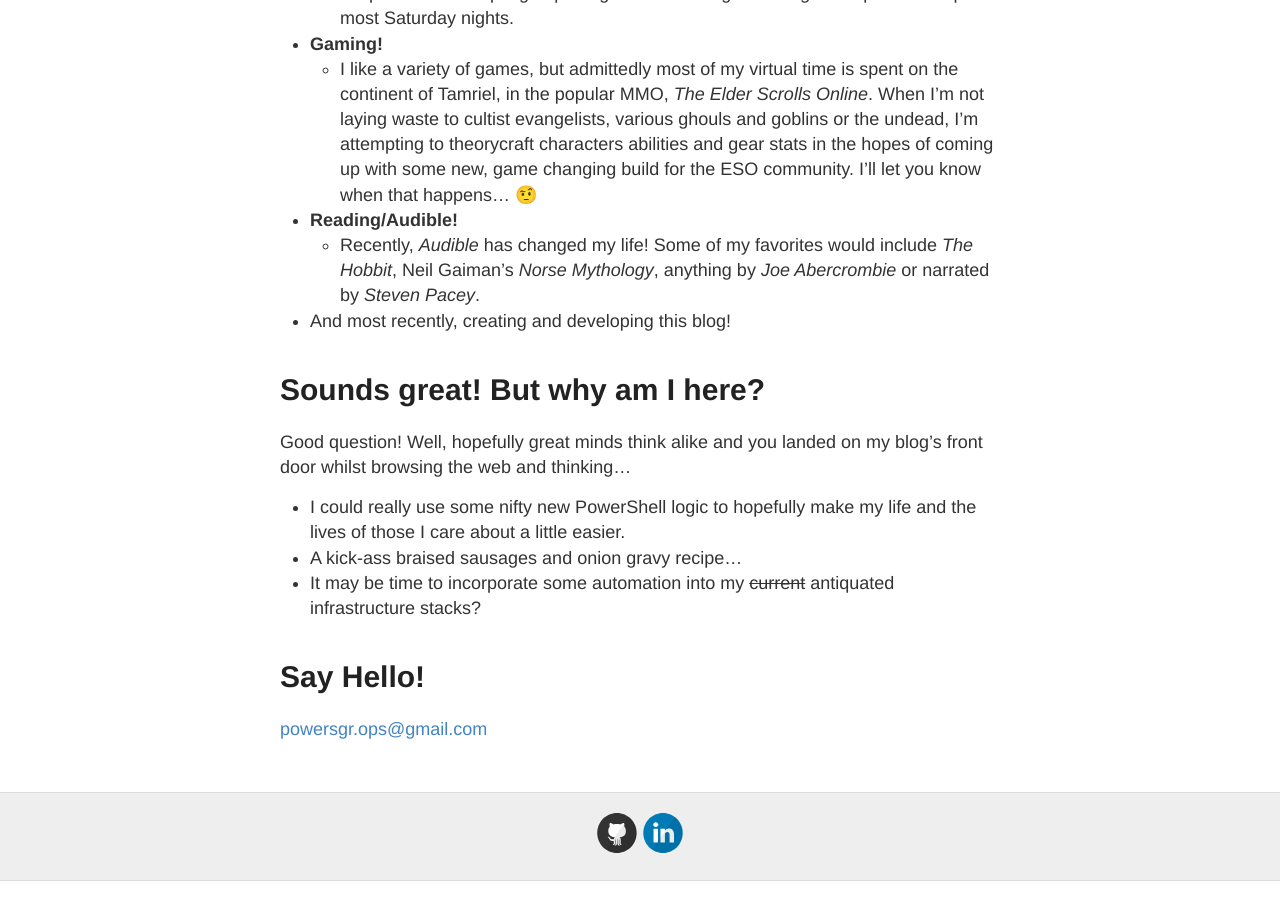
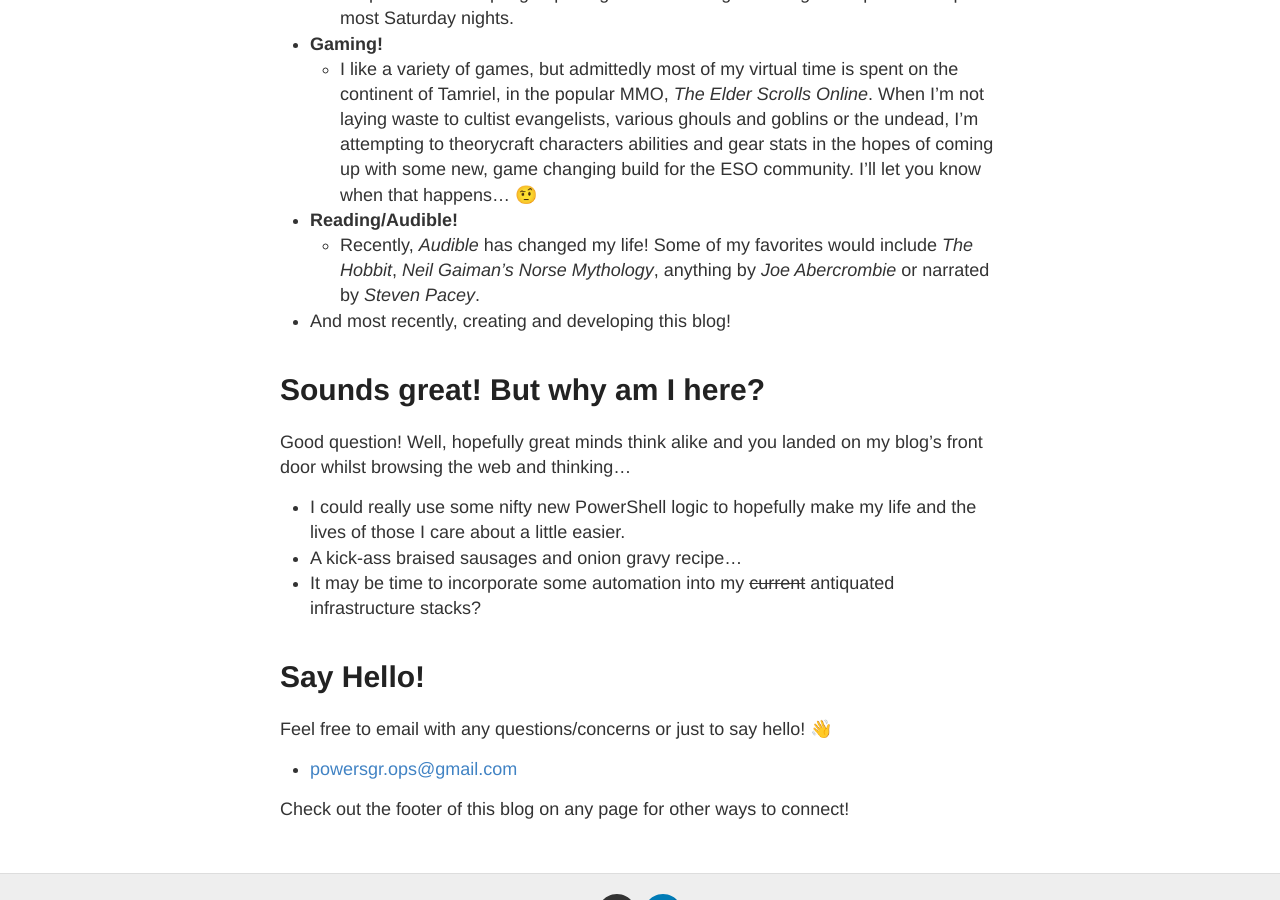
Before and after one commit to PowersgrOps/PowersgrOps.github.io, a Jekyll site: the page built from about.md, in a window 1280 px wide and 900 px high, scrolled down 1386 px. Built offline with Jekyll 4.4.1, drawn with Linux system fonts in a browser that asks for light colours.

Commit message:
Updated about.md.

```diff
--- a/about.md
+++ b/about.md
@@ -34,7 +34,7 @@
 * **Gaming!**
     - I like a variety of games, but admittedly most of my virtual time is spent on the continent of Tamriel, in the popular MMO, _The Elder Scrolls Online_. When I'm not laying waste to cultist evangelists, various ghouls and goblins or the undead, I'm attempting to theorycraft characters abilities and gear stats in the hopes of coming up with some new, game changing build for the ESO community. I'll let you know when that happens... 🤨
 * **Reading/Audible!**
-    - Recently, _Audible_ has changed my life! Some of my favorites would include _The Hobbit_, Neil Gaiman's _Norse Mythology_, anything by _Joe Abercrombie_ or narrated by _Steven Pacey_.
+    - Recently, _Audible_ has changed my life! Some of my favorites would include _The Hobbit_, _Neil Gaiman's Norse Mythology_, anything by _Joe Abercrombie_ or narrated by _Steven Pacey_.
 * And most recently, creating and developing this blog!
 
 
@@ -48,4 +48,7 @@
 
 # Say Hello!
 
-[powersgr.ops@gmail.com](mailto:email@domain.com)
+Feel free to email with any questions/concerns or just to say hello! 👋
+* [powersgr.ops@gmail.com](mailto:email@domain.com)
+
+Check out the footer of this blog on any page for other ways to connect!
```
